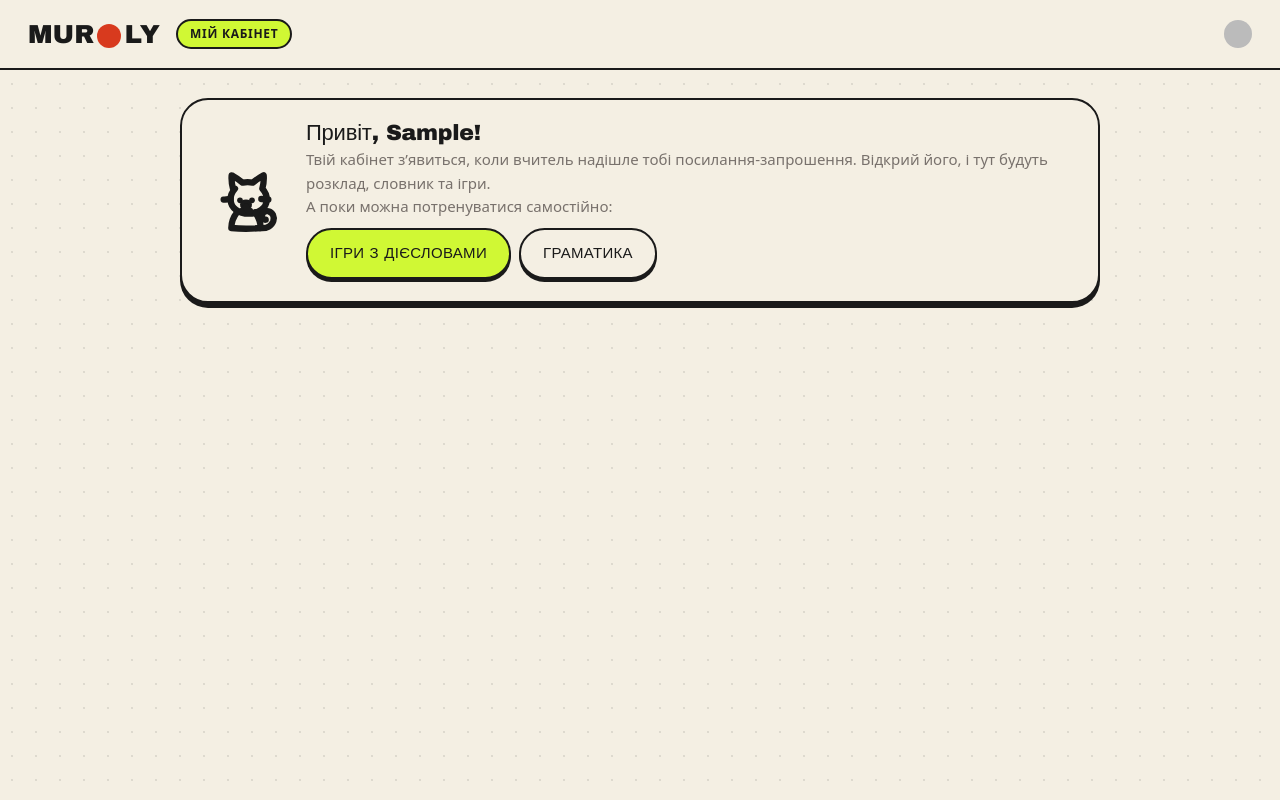
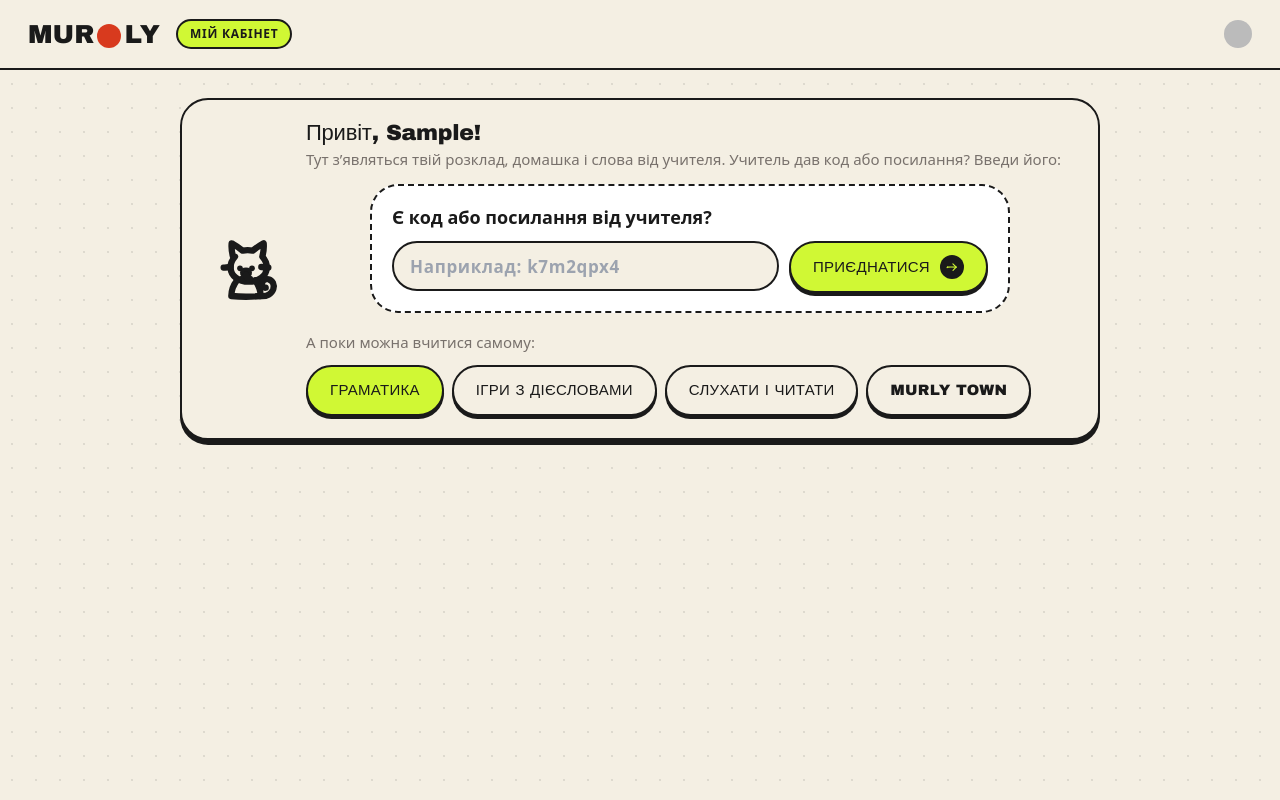
Before and after one commit to mariyavalyanskaya95-create/murly-saas, a Next.js app: page /student in a window 1280 px wide. Built offline with nearby package versions, Linux system fonts and the light colour scheme; no server answers; sample sign-in values are in the browser's storage; some icons are missing; a web font is replaced by a local one.

Commit message:
Student cabinet: join by code and things to do alone

```diff
--- a/app/student/page.tsx
+++ b/app/student/page.tsx
@@ -2,6 +2,7 @@ import Link from 'next/link';
 import { auth, currentUser } from '@clerk/nextjs/server';
 import Icon from '@/components/Icon';
 import StudentHome from '@/components/student/StudentHome';
+import JoinCode from '@/components/JoinCode';
 import { getEnrollments } from '@/lib/student-data';
 
 export const dynamic = 'force-dynamic';
@@ -19,11 +20,14 @@ export default async function StudentPage() {
           <Icon id="c-cat-sit" className="mu-ic t-welcome__ic" />
           <div>
             <h2>Привіт{first ? `, ${first}` : ''}!</h2>
-            <p className="t-muted">Твій кабінет з’явиться, коли вчитель надішле тобі посилання-запрошення. Відкрий його, і тут будуть розклад, словник та ігри.</p>
-            <p className="t-muted">А поки можна потренуватися самостійно:</p>
-            <div className="t-head__actions" style={{ marginTop: 10 }}>
-              <Link href="/irregular-verbs/games" className="mu-btn mu-btn--lime">Ігри з дієсловами</Link>
-              <Link href="/grammar" className="mu-btn">Граматика</Link>
+            <p className="t-muted">Тут з’являться твій розклад, домашка і слова від учителя. Учитель дав код або посилання? Введи його:</p>
+            <div style={{ margin: '12px 0 18px' }}><JoinCode /></div>
+            <p className="t-muted">А поки можна вчитися самому:</p>
+            <div className="t-head__actions" style={{ marginTop: 10, flexWrap: 'wrap' }}>
+              <Link href="/grammar" className="mu-btn mu-btn--lime">Граматика</Link>
+              <Link href="/irregular-verbs/games" className="mu-btn">Ігри з дієсловами</Link>
+              <Link href="/practice" className="mu-btn">Слухати і читати</Link>
+              <Link href="/play/town" className="mu-btn">Murly Town</Link>
             </div>
           </div>
         </div>
```
